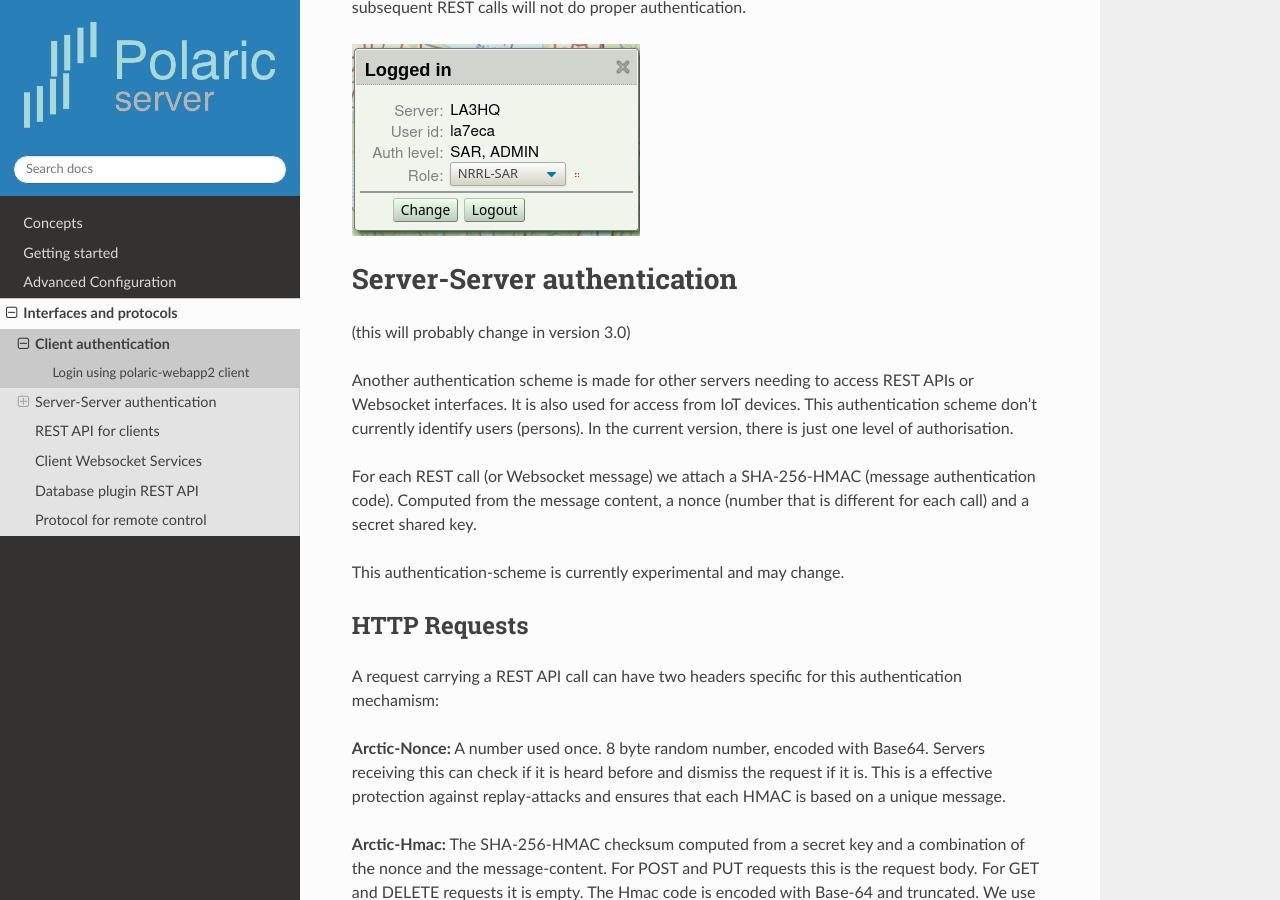
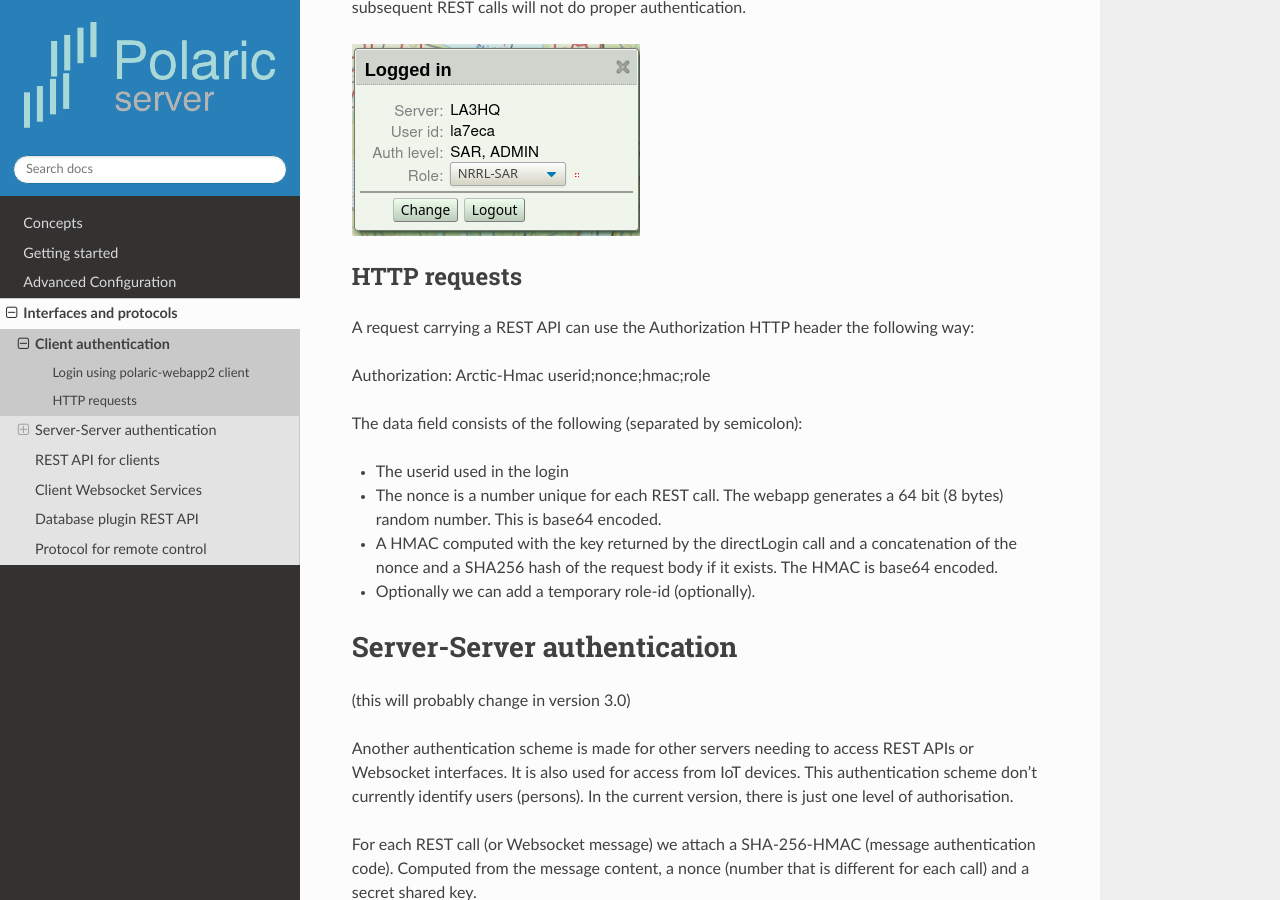
Before and after one commit to joakimsk/docs, a Sphinx documentation site: the page built from docs/clientauth.rst, in a window 1280 px wide and 900 px high, scrolled down 889 px. Built offline with Sphinx 7.4.7 and the Read the Docs theme 2.0.0, drawn with Linux system fonts in a browser that asks for light colours.

Commit message:
Update clientauth.rst

```diff
--- a/docs/clientauth.rst
+++ b/docs/clientauth.rst
@@ -18,6 +18,25 @@ In the webapp, login can be done with a widget (popup) like this:
 If login is successful (the 'authStatus' method returns sucessfully, the widget will change and a logout button will be available. In addition it is possible to temporarily change the role (if user is authorized for that). Here, logout will simply mean to remove the session key so that the subsequent REST calls will not do proper authentication.
 
 .. image:: img/loggedin.png
+
+
+HTTP requests
+-------------
+
+A request carrying a REST API can use the Authorization HTTP header the following way:
+
+Authorization: Arctic-Hmac userid;nonce;hmac;role
+
+The data field consists of the following (separated by semicolon):
+
+* The userid used in the login
+
+* The nonce is a number unique for each REST call. The webapp generates a 64 bit (8 bytes) random number. This is base64 encoded.
+
+* A HMAC computed with the key returned by the directLogin call and a concatenation of the nonce and a SHA256 hash of the request
+  body if it exists. The HMAC is base64 encoded.
+
+* Optionally we can add a temporary role-id (optionally).
 
 
 Server-Server authentication
```
